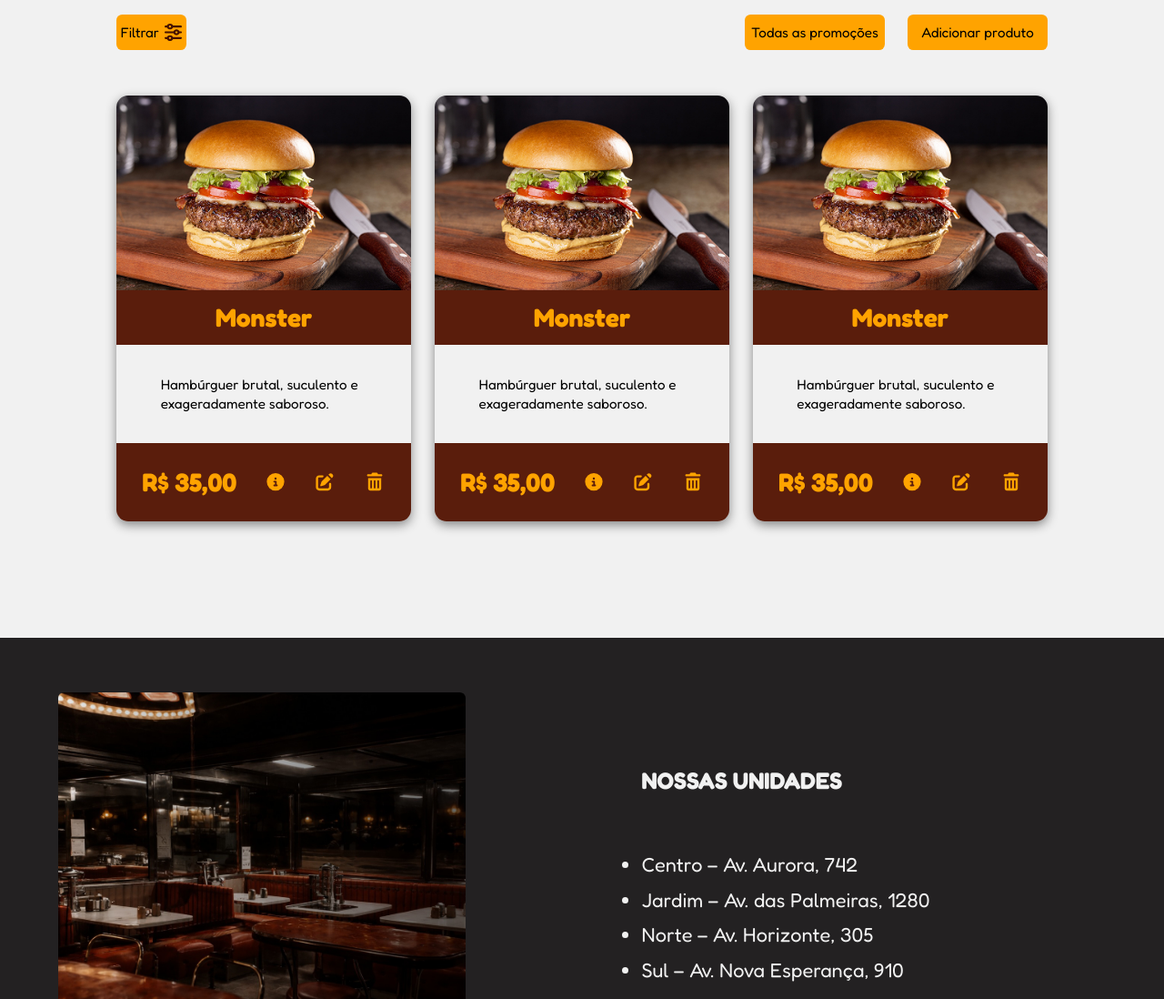
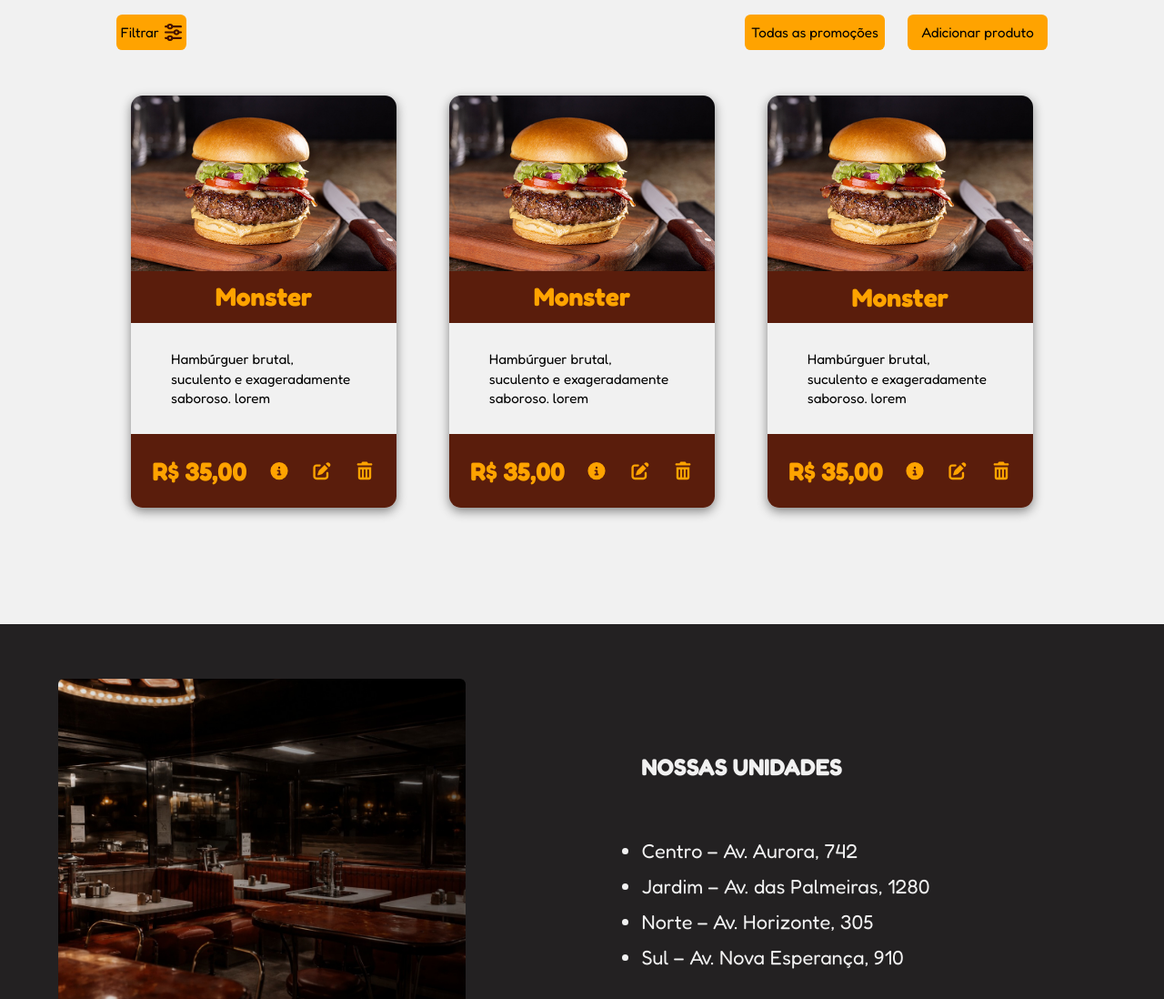
Before and after one commit to nicollasOR/react-nextjs-study, a Next.js app in the folder nextjs/vh-burguer/: page /home in a window 1280 px wide. Shown: the part 1505-2603 px from the top of the page at 91% size. Built offline with nearby package versions, Linux system fonts and the light colour scheme.

Commit message:
🔨 feat: updating_product 🔨

```diff
--- a/nextjs/vh-burguer/src/components/card-produto/cardProduto.module.css
+++ b/nextjs/vh-burguer/src/components/card-produto/cardProduto.module.css
@@ -1,7 +1,8 @@
  .lista_cardapios {
     list-style: none;
 
-    width: 100%;
+    width: 90%;
+    margin: 0 auto;
 
     border-radius: 1vw;
     overflow: hidden;
@@ -29,7 +30,6 @@
     padding: 10% 15%;
     text-overflow: ellipsis;
     line-height: 1.4;
-    /* white-space: nowrap; */
     height: auto;
     overflow: hidden;
     margin: 0;
@@ -58,7 +58,6 @@
     border: none;
     cursor: pointer;
     color: white;
-    /* font-size: 1.5rem; */
     transition: transform 0.2s ease, color 0.2s ease;
 }
 
--- a/nextjs/vh-burguer/src/components/card-produto/card_produto.tsx
+++ b/nextjs/vh-burguer/src/components/card-produto/card_produto.tsx
@@ -10,7 +10,7 @@ const CardProduto = () => {
                 <li className={style.lista_cardapios}>
                     <img src="../imgs/hamburguerExemplo.png" className={style.ex_card} alt="" />
                     <h4>Monster</h4>
-                    <p>Hambúrguer brutal, suculento e exageradamente saboroso.</p>
+                    <p>Hambúrguer brutal, suculento e exageradamente saboroso. lorem</p>
                     <div className={style.botoes}>
                         <span>R$ 35,00</span>
                         <button><FontAwesomeIcon icon={faCircleInfo} className={style.icone_botao} /></button>
```
